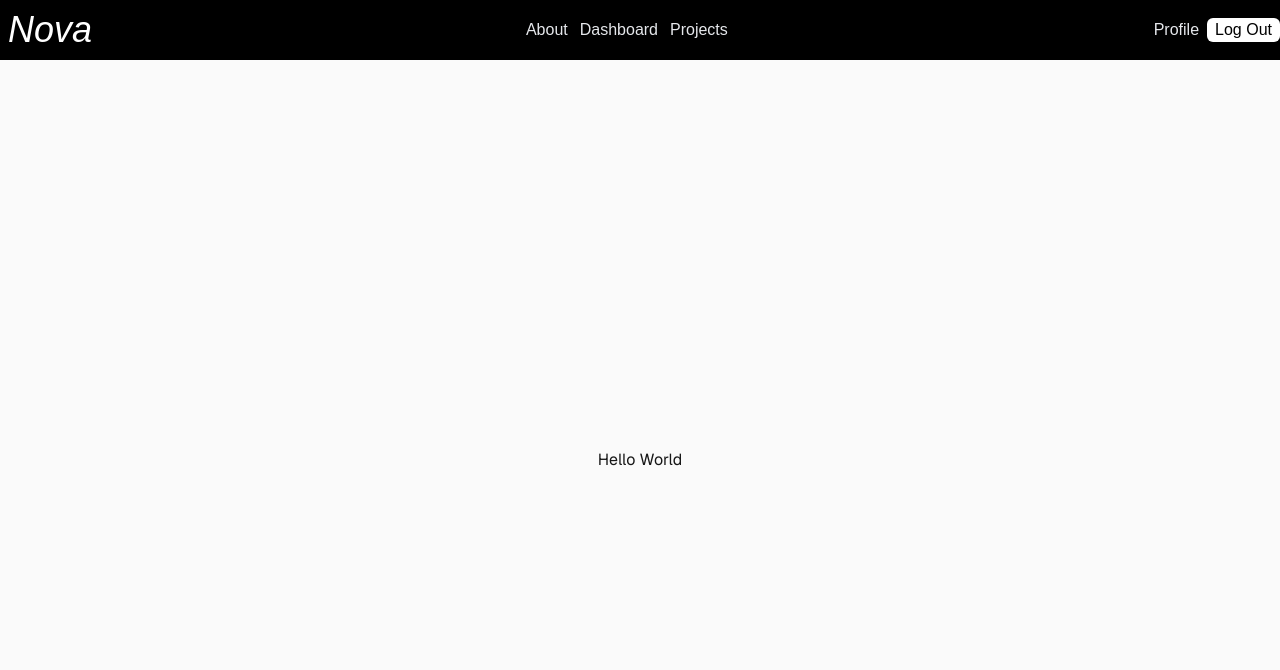
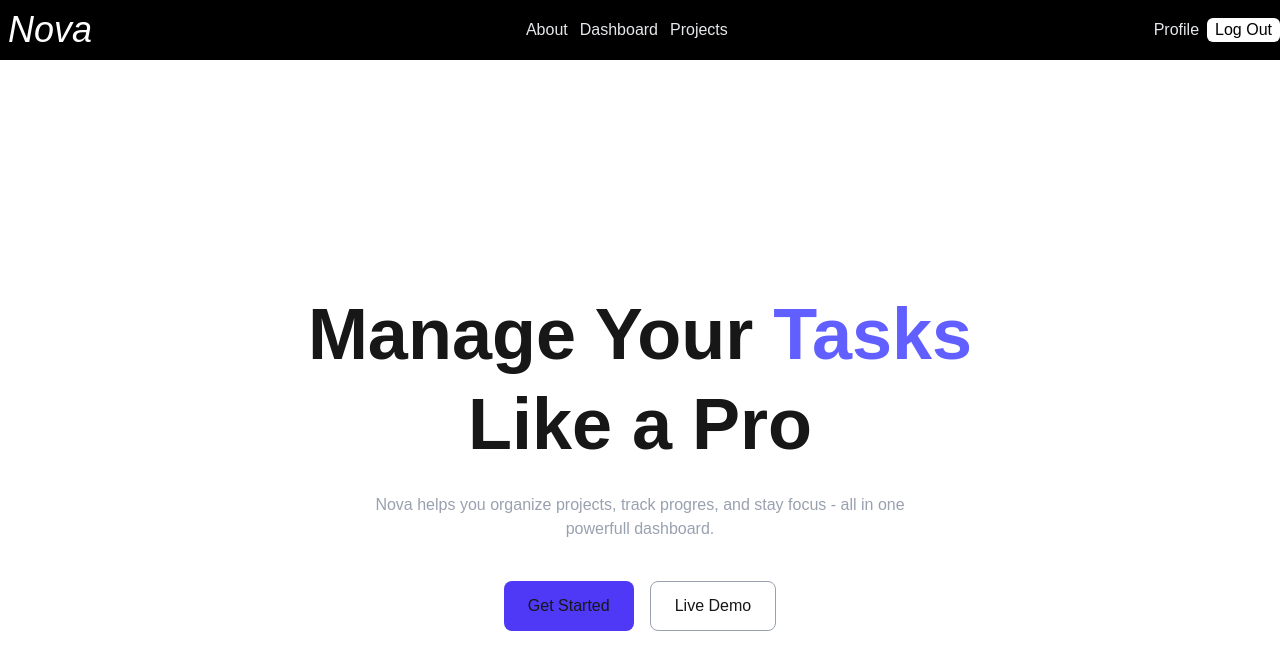
Before and after one commit to atiya-inayat/nova-task-manager, a Next.js app: page / in a window 1280 px wide. Shown: the top 670 px of the page. Built offline with nearby package versions, Linux system fonts and the light colour scheme.

Commit message:
building landing page

```diff
--- /dev/null
+++ b/app/component/Hero.tsx
@@ -0,0 +1,29 @@
+const Hero = () => {
+  return (
+    <section className="min-h-screen  flex items-center justify-center text-center px-6">
+      <div>
+        <h1 className="text-5xl md:text-7xl font-extrabold leading-tight ">
+          Manage Your <span className="text-indigo-500">Tasks</span>
+          <br />
+          Like a Pro
+        </h1>
+
+        <p className="mt-6 text-gray-400 max-w-xl mx-auto">
+          Nova helps you organize projects, track progres, and stay focus - all
+          in one powerfull dashboard.
+        </p>
+
+        <div className="mt-10 flex gap-4 justify-center">
+          <button className="px-6 py-3 rounded-lg bg-indigo-600 hover:bg-indigo-700 hover:text-white transition">
+            Get Started
+          </button>
+          <button className="px-6 py-3 rounded-lg border border-gray-400 hover:border-white transition">
+            Live Demo
+          </button>
+        </div>
+      </div>
+    </section>
+  );
+};
+
+export default Hero;
--- a/app/page.tsx
+++ b/app/page.tsx
@@ -1,7 +1,9 @@
+import Hero from "./component/Hero";
+
 export default function Home() {
   return (
-    <div className="flex min-h-screen items-center justify-center bg-zinc-50 font-sans">
-      <h1>Hello World</h1>
-    </div>
+    <main>
+      <Hero />
+    </main>
   );
 }
--- a/package.json
+++ b/package.json
@@ -11,7 +11,9 @@
   "dependencies": {
     "@types/bcrypt": "^6.0.0",
     "bcrypt": "^6.0.0",
+    "lucide-react": "^0.563.0",
     "mongoose": "^9.1.1",
+    "motion": "^12.29.2",
     "next": "16.1.1",
     "next-auth": "^4.24.13",
     "react": "19.2.3",
```
Also changed, not shown: app/component/CTA.tsx (added), app/component/Features.tsx (added), app/component/Footer.tsx (added), 1 other file (tests, documents, lock files or other folders).
